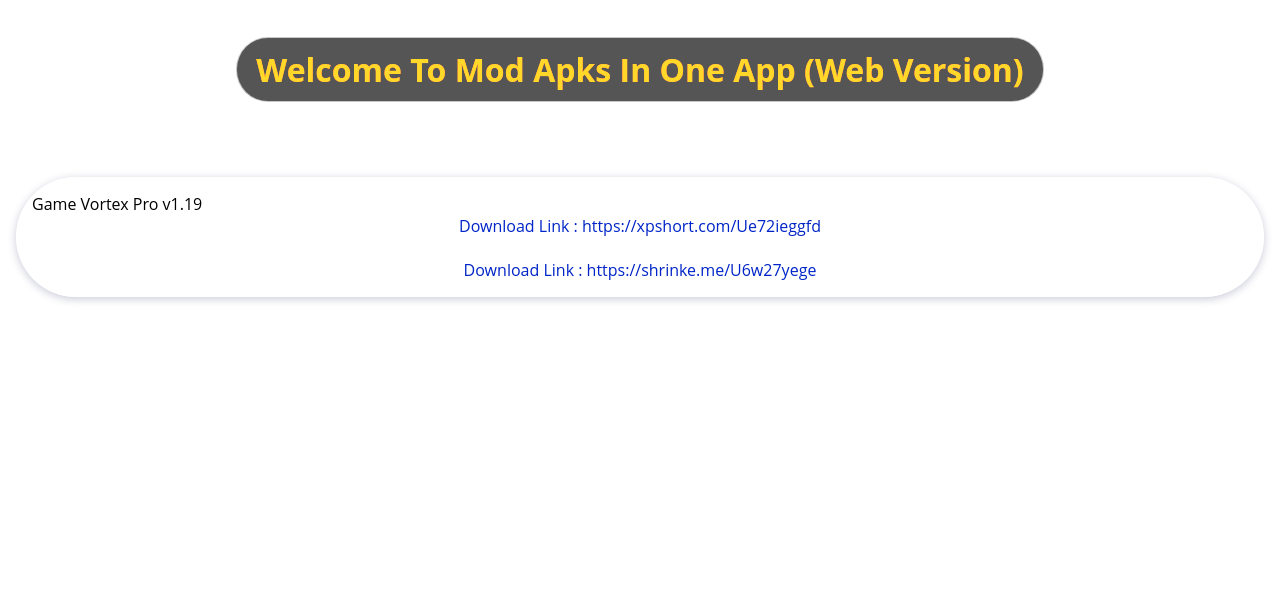
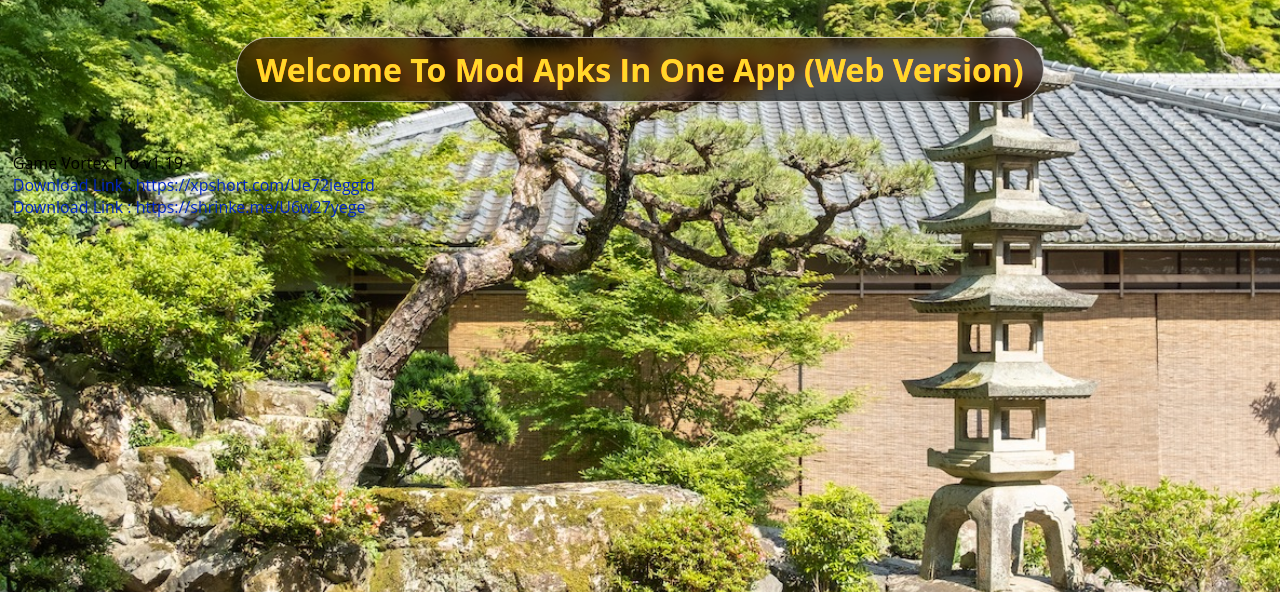
Before and after one commit to LoveDoLove/lovedolove.github.io, a PHP site: page /main/main.html in a window 1280 px wide. Shown: the top 592 px of the page. Run offline with PHP 8.4, Linux system fonts and the light colour scheme.

Commit message:
Update main.css

```diff
--- a/main/main.css
+++ b/main/main.css
@@ -4,12 +4,15 @@
     font-family: 'Open Sans', sans-serif;
 }
 
+body {
+    background: url(/../pics/bg.jpg) repeat center center fixed;
+    background-size: cover;
+}
+
 header {
-    margin-top: 1em;
+    margin: 1em;
     text-align: center;
-    display: flex;
     align-items: center;
-    flex-direction: column;
 }
 
 #maintitle {
@@ -39,8 +42,17 @@
     animation: infinite colors 4s;
 }
 
+a:visited,
+a:link {
+    font-weight: normal;
+}
+
 a:hover,
 a:active {
+    font-weight: bold;
+}
+
+p {
     font-weight: bold;
 }
 
@@ -48,23 +60,23 @@
     box-sizing: border-box;
     list-style: none;
     margin: 0 auto;
-    padding: 1em;
+    padding: 0.8em;
 }
 
-ul > li {
+ul > p {
+    text-align: center;
     background-color: #fffa;
     backdrop-filter: blur(10px) saturate(160%) contrast(180%);
     -webkit-backdrop-filter: blur(10px) saturate(160%) contrast(180%);
     border-radius: 10em;
-    padding: 1em;
+    padding: 0.4em;
     margin: 1.4em 0;
     box-shadow: rgb(28 32 93 / 24%) 0px 2px 8px 0px;
 }
 
-ul > li > a {
+ul > p > a {
+    padding: 0.4em;
     display: flex;
-    flex-direction: row;
     justify-content: center;
-    align-items: center;
     gap: 0.5em;
 }
```
